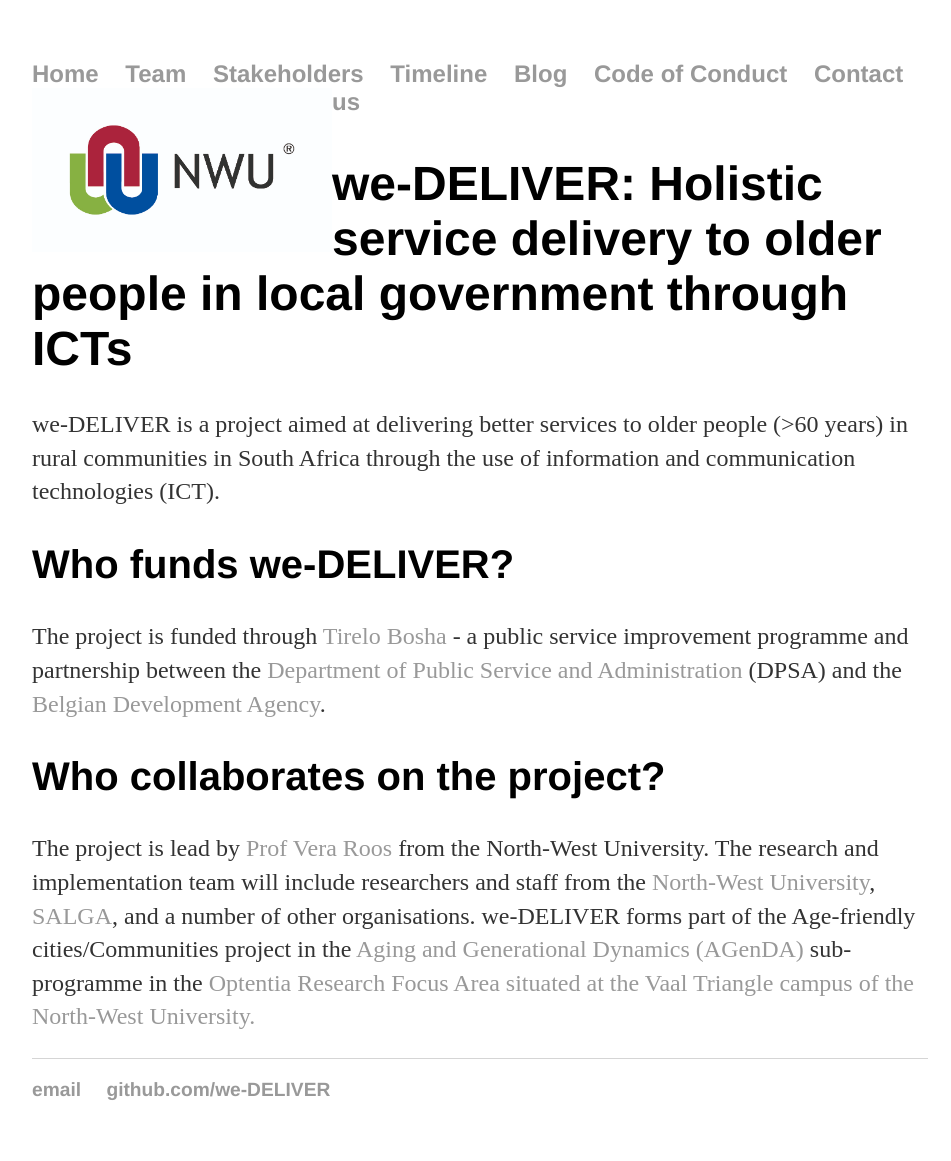
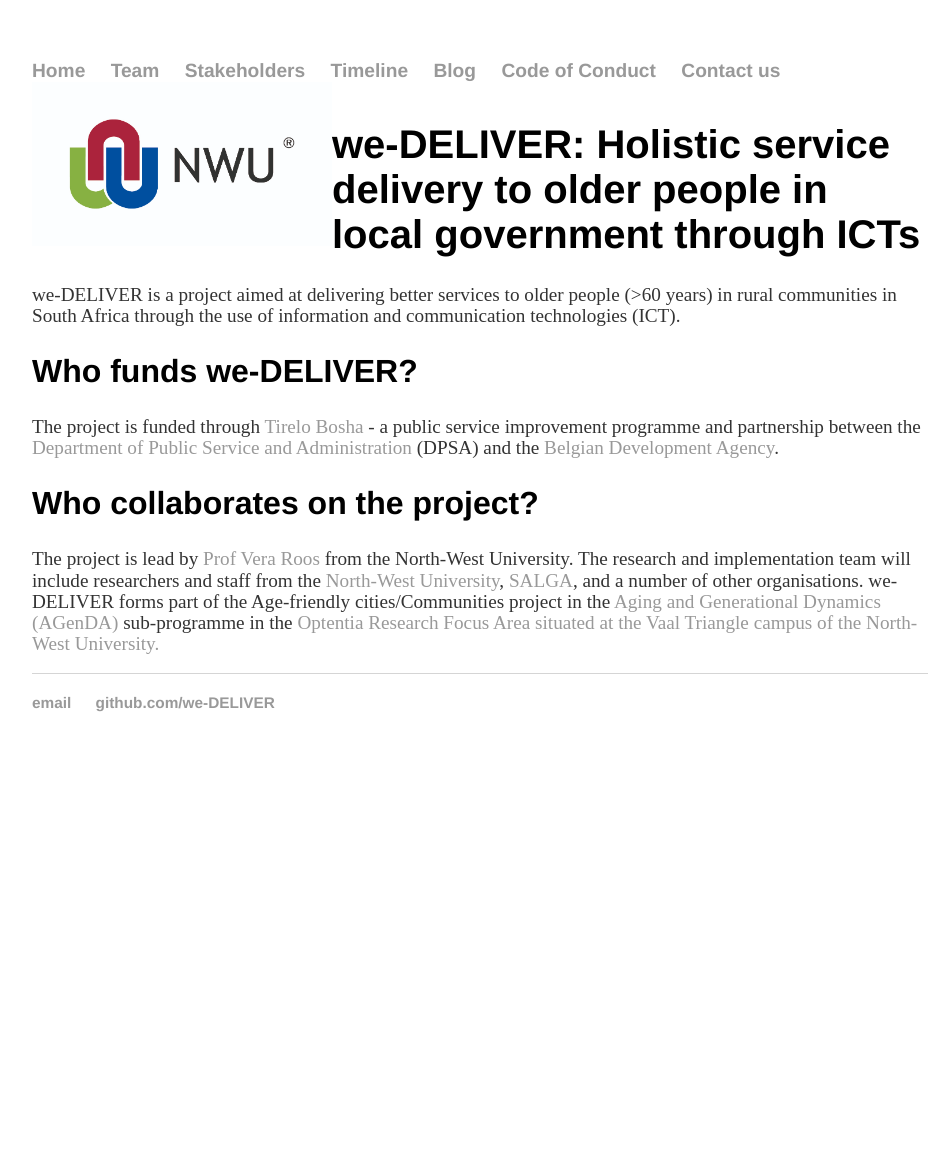
Before and after one commit to zjsteyn/we-DELIVER.github.io, a Jekyll site: the page built from index.html, in a window 1280 px wide. Shown: the whole page, without its empty margins (160-1111 px from the left). Built offline with Jekyll 4.4.1, drawn with Linux system fonts in a browser that asks for light colours; after the commit the page ends 900 px from its top, so only the background shows below that.

Commit message:
Update main.css

```diff
--- a/css/main.css
+++ b/css/main.css
@@ -3,7 +3,7 @@
     width: 70%;
 }
 .navbar .nav > li > a.brand-image {
-      padding: 4px 0px 0px 0px;
+      padding: 0px 0px 0px 0px;
 }
 .navbar .nav > li > a > img.brand-image {
     -webkit-border-radius: 0px;
@@ -28,22 +28,22 @@
     text-decoration: underline;
 }
 h1 {
-    font-size: 3em;
+    font-size: 2.5em;
     font-family:'Helvetica', 'Arial', 'Sans-Serif';
 }
 h2 {
-    font-size: 2.5em;
+    font-size: 2em;
     font-family:'Helvetica', 'Arial', 'Sans-Serif';
 }
 ul{
     margin: 20px auto 40px;
     font-family:'Helvetica', 'Arial', 'Sans-Serif';
-    font-size: 1.5em;
+    font-size: 1.2em;
 }
 
 p {
-    font-size: 1.5em;
-    line-height: 1.4em;
+    font-size: 1.2em;
+    line-height: 1.1em;
     color: #333;
 }
 footer {
@@ -53,7 +53,7 @@
 
 ul.posts {
     margin: 20px auto 40px;
-    font-size: 1.5em;
+    font-size: 1.2em;
 }
 
 ul.posts li {
```
